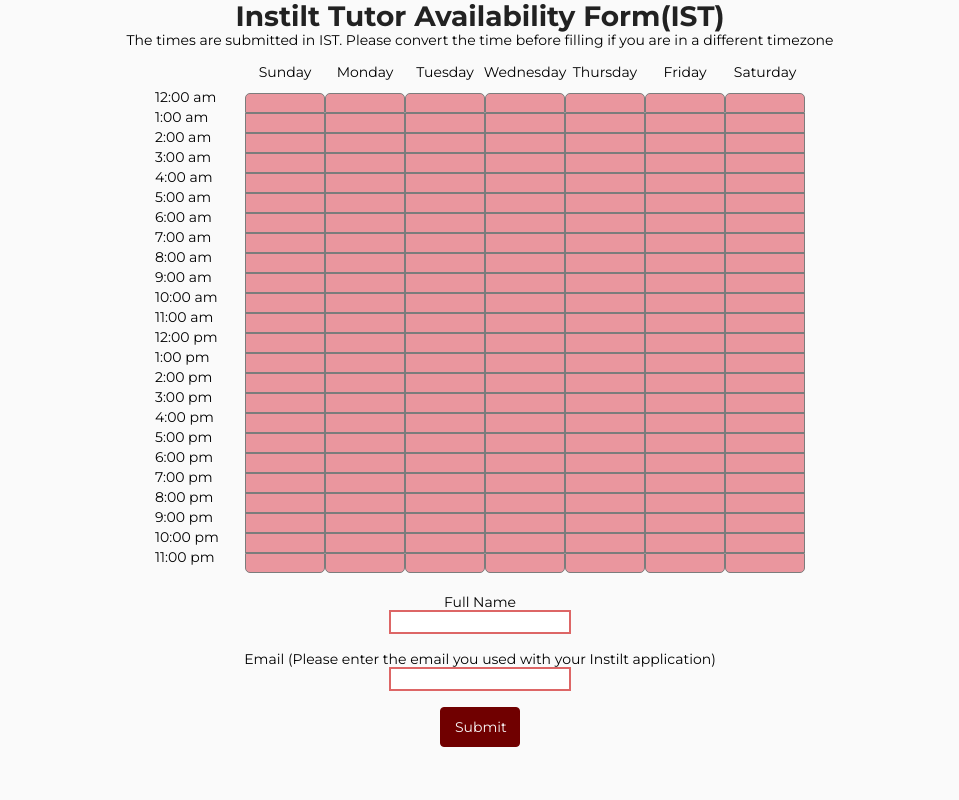
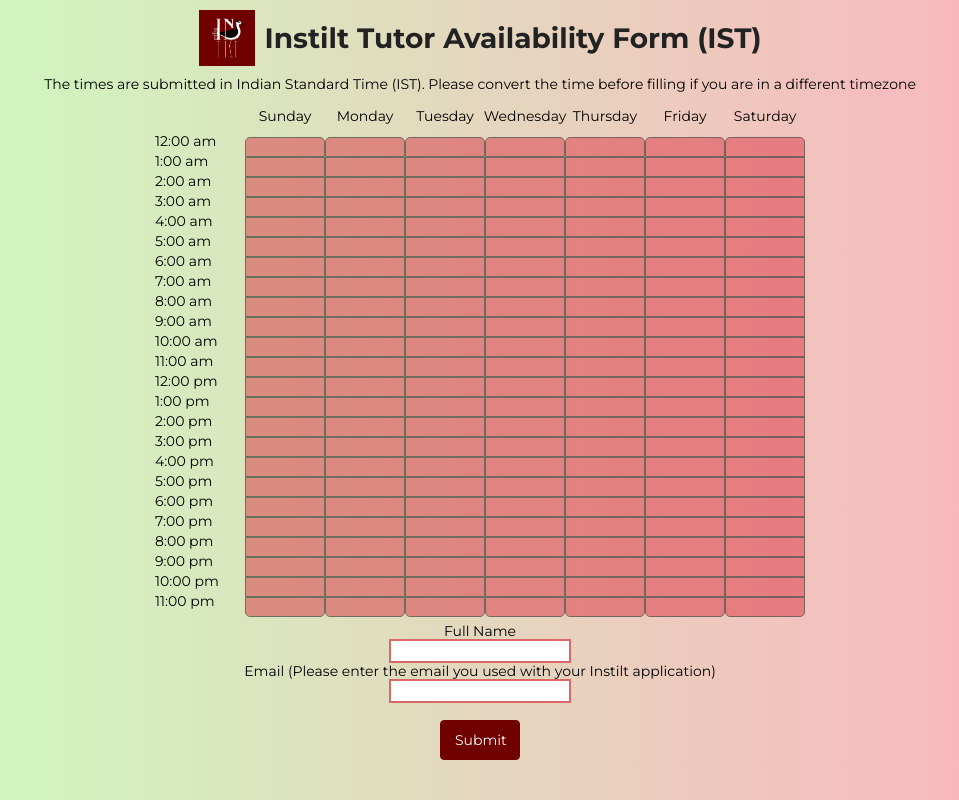
Before and after one commit to Instilt-Educate/Tutor-Timings, a website: page public/index.html in a window 1280 px wide. Shown: the whole page, without its empty margins (160-1119 px from the left). Drawn offline with nearby package versions, Linux system fonts and the light colour scheme.

Commit message:
add logo and bg

```diff
--- a/public/index.css
+++ b/public/index.css
@@ -5,12 +5,30 @@
   min-height: 100vh;
   align-items: center;
   flex-direction: column;
-  background-color: #fafafa;
+  background: linear-gradient(to right, #c9ffbf, #ffafbd); /* W3C, IE 10+/ Edge, Firefox 16+, Chrome 26+, Opera 12+, Safari 7+ */
 }
+
 .home-text {
   color: #222222;
-  text-align: center;
+  justify-content: center;
 }
+
+.header-container{
+  width: 100%;
+  display: flex;
+  justify-content: center;
+  align-items: center;
+  flex-direction: row;
+  padding: 10px;
+}
+
+.home-logo{
+  width: 7vh;
+  height: 7vh;
+  margin-right: 10px;
+  justify-content: center;
+}
+
 .home-container01 {
   flex: 0 0 auto;
   margin: 0 auto;
@@ -52,7 +70,7 @@
 }
 .home-container-columns {
   width: 80px;
-  height: 505px;
+  height: 490px;
   display: flex;
   align-items: flex-start;
   padding: 0;
--- a/public/index.html
+++ b/public/index.html
@@ -35,20 +35,18 @@
       data-tag="font" />
     <link rel="stylesheet" href="./style.css" type="text/css"/>
     <link rel="stylesheet" href="./index.css" type="text/css"/>
+    <link rel="icon" type="image/x-icon" href="./favicon.ico">
   </head>
   <body>
     <div>
       <script type="text/javascript" src="https://unpkg.com/dangerous-html/dist/default/lib.umd.js"></script>
       <div class="home-container">
-        <h1 class="home-text">Instilt Tutor Availability Form(IST)</h1>
-        <p>The times are submitted in IST. Please convert the time before filling if you are in a different timezone</p>
-        <!-- <h2 class="home-text">The times are listed in IST so please convert them before submitting if you are in a different timezone</h2>
-        <div class="key">
-          <div class="selected-box"></div>
-          <p class="key-text">Selected</p>
-          <div class="unselected-box"></div>
-          <p class="key-text">Unselected</p>
-        </div> -->
+        <div class="header-container">
+          <img class="home-logo" src="./logo.png" alt="Instilt Logo" />
+          <h1 class="home-text">Instilt Tutor Availability Form (IST)</h1>
+        </div>
+
+        <p>The times are submitted in Indian Standard Time (IST). Please convert the time before filling if you are in a different timezone</p>
         <div class="home-container01">
           <div class="home-container02">
             <div class="home-container03">
@@ -276,7 +274,7 @@
           <span>Full Name</span>
           <form id="myForm">
             <input style='border: 2px solid #d66;' name="Name" type="text" id="person-name">
-            <br><br>
+            <br>
             <span>Email (Please enter the email you used with your Instilt application)</span>
             <br>
             <input style='border: 2px solid #d66;' name="Email" type="email" id="person-email">
```
Also changed, not shown: public/Banner.png (added), public/favicon.ico (added), public/logo.png (added).
